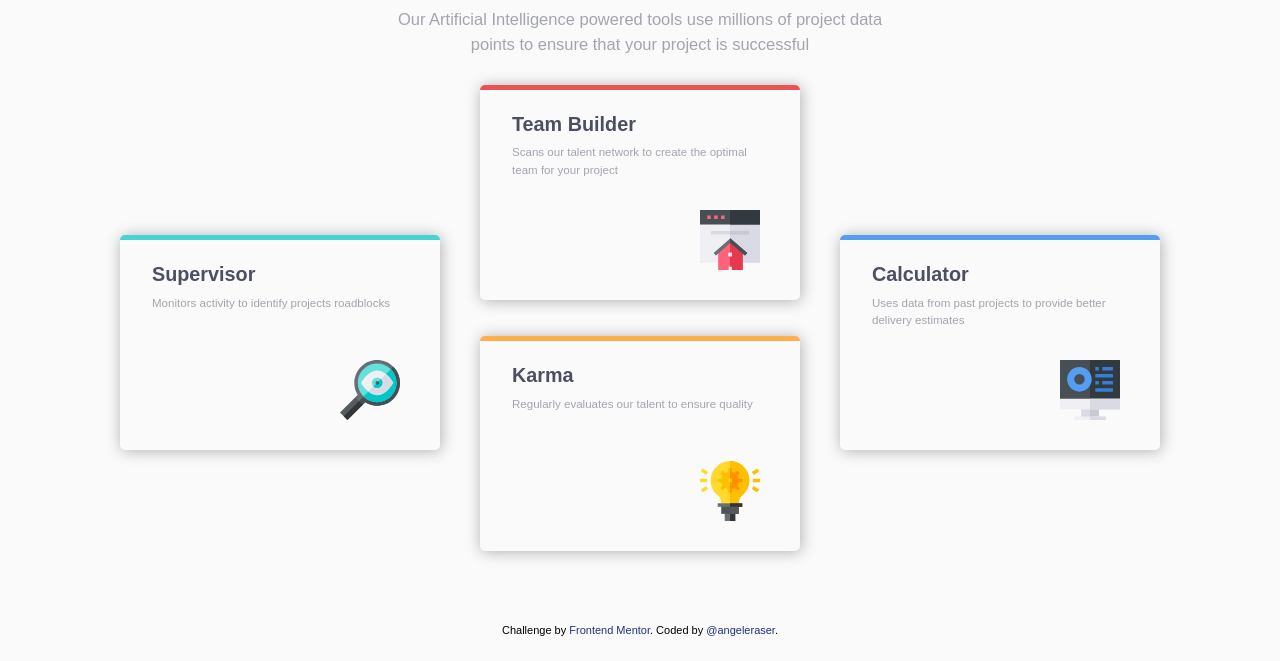
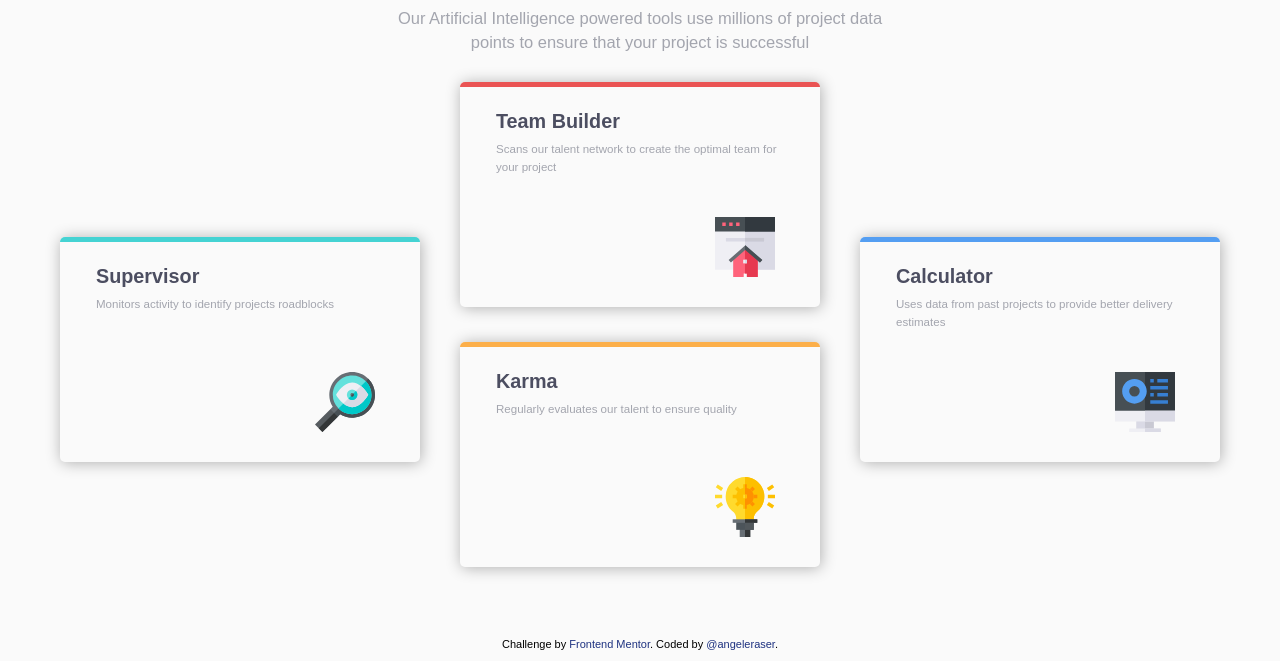
Before and after one commit to angeleraser/four-card-feature-section, a plain HTML site: page index.html in a window 1280 px wide. Shown: the part 151-812 px from the top of the page. Drawn offline with Linux system fonts and the light colour scheme.

Commit message:
update witdh cards

```diff
--- a/css/styles.css
+++ b/css/styles.css
@@ -72,8 +72,8 @@ body{
   flex: 1 1 100%;
   box-shadow: 1px 1px 15px rgba(0, 0, 0, .3);
   border-top: 5px solid;
-  width: 160px;
-  height: 210px;
+  width: 180px;
+  height: 220px;
 }
 .card-description{
   align-content: flex-start;
```
